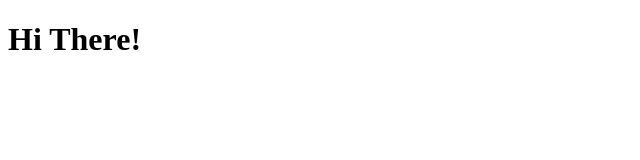
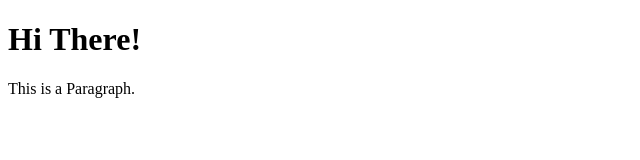
Before and after one commit to TheDataMarshal/gitProject, a plain HTML site: page index.html in a window 1280 px wide. Shown: the whole page, without its empty margins (0-640 px from the left). Drawn offline with Linux system fonts and the light colour scheme.

Commit message:
Added a Paragraph
Added a Paragraph from GitHub

```diff
--- a/index.html
+++ b/index.html
@@ -10,5 +10,8 @@
     <h1>
         Hi There!
     </h1>
+    <p>
+        This is a Paragraph.
+    </p>
 </body>
 </html>
```
